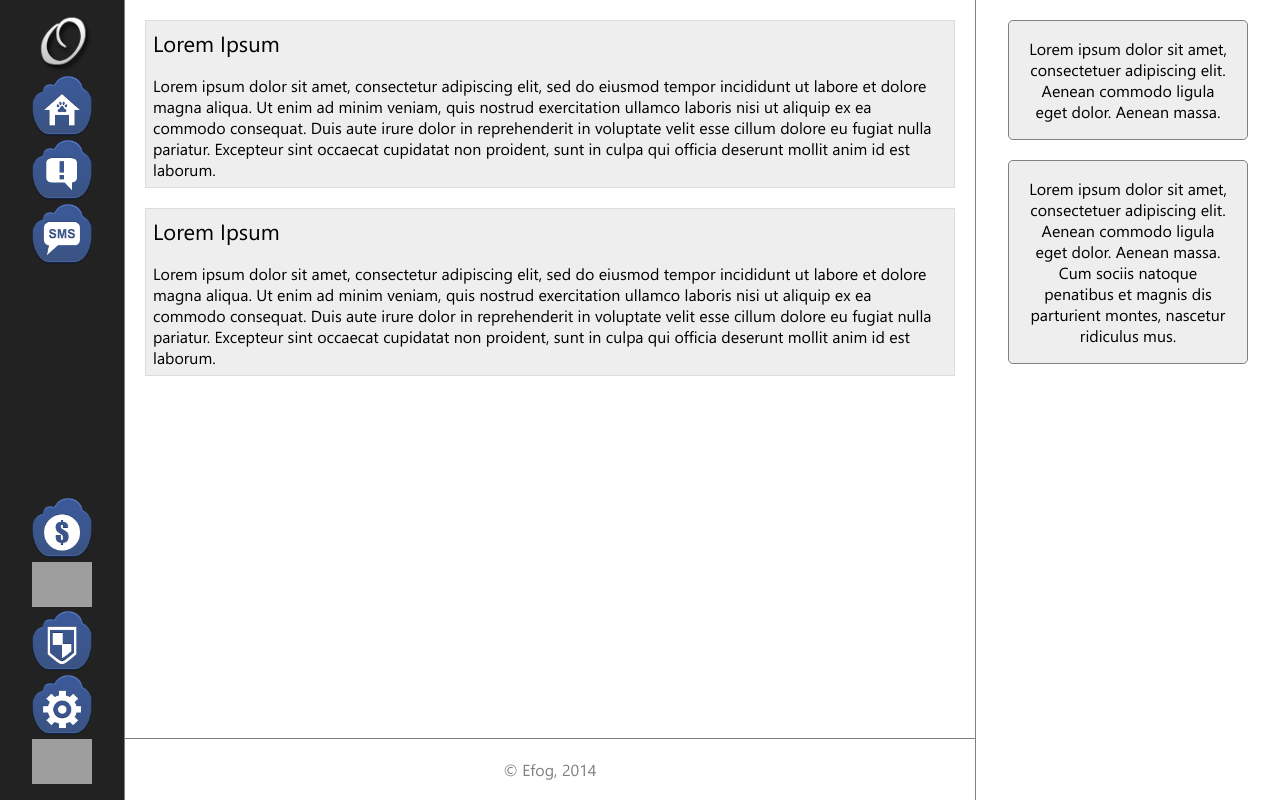
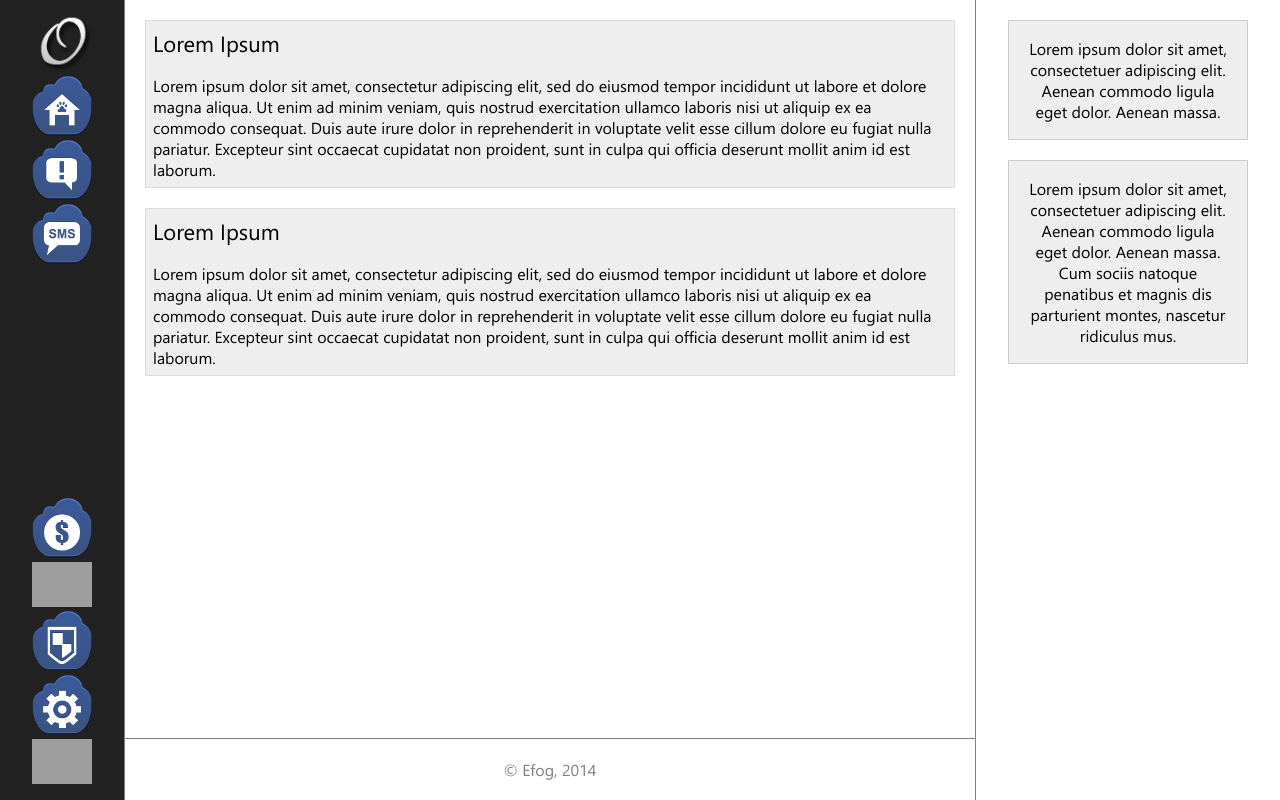
Before and after one commit to DemiNote-Team/Deminote, a PHP site: page / in a window 1280 px wide. Run offline with PHP 8.4, Linux system fonts and the light colour scheme; grey boxes are pictures that could not be loaded.

Commit message:
Изменена структура. Убран локальный JS.

```diff
--- a/templates/default/theme/main.css
+++ b/templates/default/theme/main.css
@@ -72,11 +72,10 @@ a {
 }
 
 .sub {
-    border-radius: 5px;
     background: #eee;
     padding: 17px;
     margin: 20px;
-    border: 1px solid gray;
+    border: 1px solid #ccc;
 }
 
 .sidebar-icon, #sidebar-logo {
```
Also changed, not shown: javascript/source.js (added), templates/default/script/source.js (deleted).
